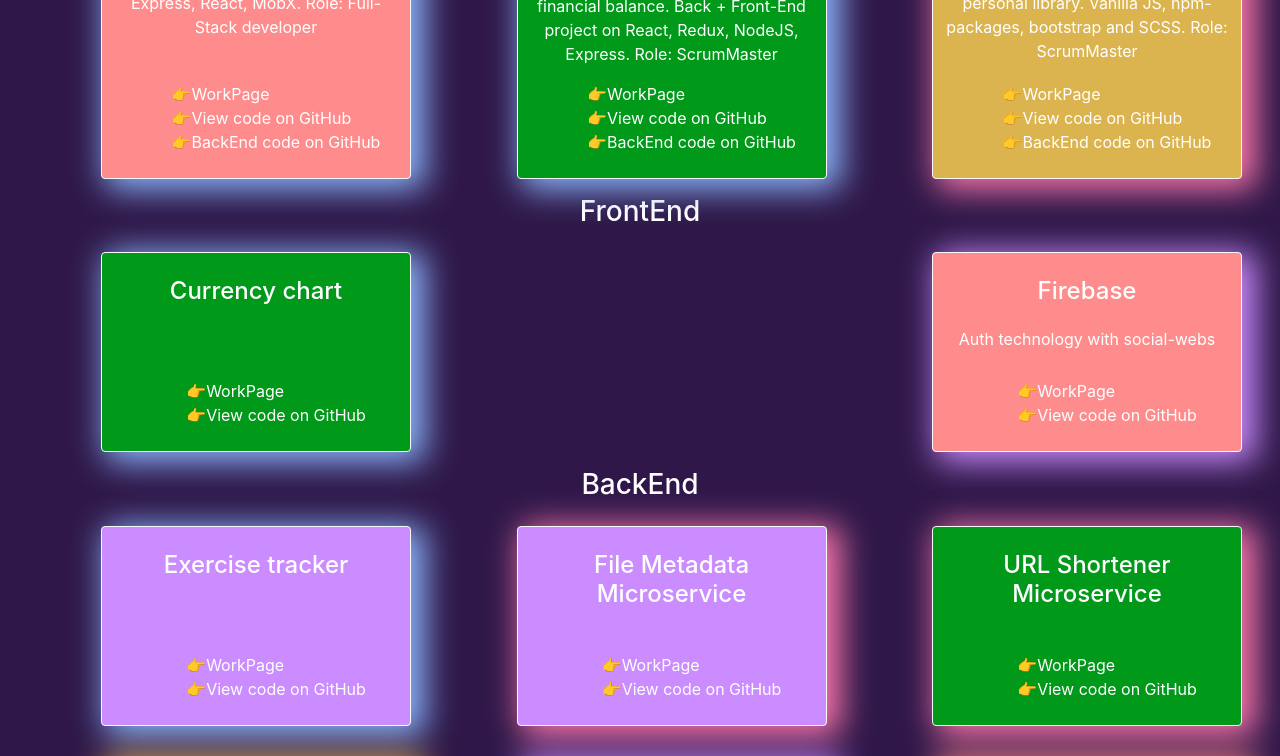
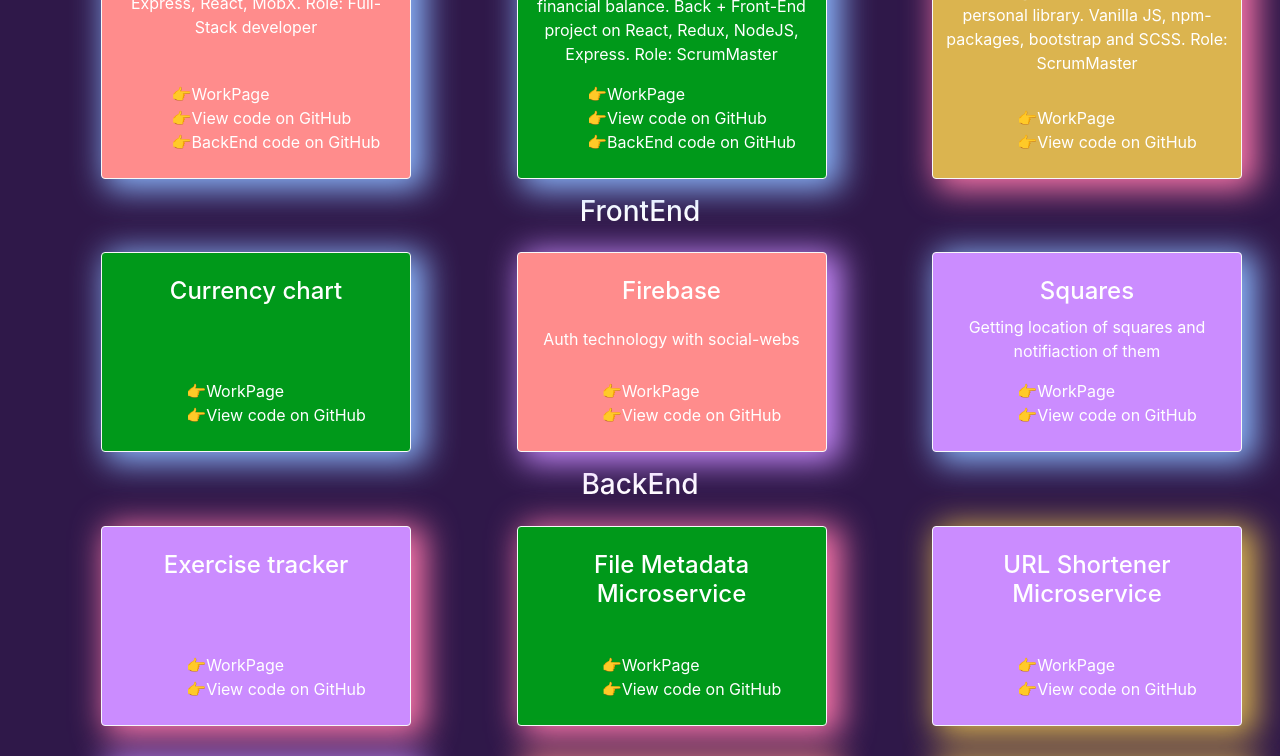
Before and after one commit to MikhailKolomoitsev/my-projects-page, a React (Create React App) app: page / in a window 1280 px wide. Shown: the part 620-1376 px from the top of the page. Built offline with nearby package versions, Linux system fonts and the light colour scheme.

Commit message:
+Squares

```diff
--- a/src/App.css
+++ b/src/App.css
@@ -19,7 +19,7 @@
   display: flex;
   flex-direction: column;
   align-items: center;
-  justify-content: center;
+  justify-content: space-evenly;
   font-size: calc(10px + 2vmin);
   color: white;
 }
@@ -37,6 +37,6 @@
   }
 }
 
-a{
-  color:white
+a {
+  color: white;
 }
--- a/src/App.js
+++ b/src/App.js
@@ -35,8 +35,7 @@ function App() {
               desc=
               {'Team project about searching movies, and adding favorite movies to a client personal library. Vanilla JS, npm-packages, bootstrap and SCSS. Role: ScrumMaster'}
               workpage={'https://wlad-kryhin.github.io/project-JS-NightCoders/'}
-              code={'https://github.com/EKhoroshko/backend-kapusta'}
-              back={'https://github.com/EKhoroshko/frontend-kapusta'}
+              code={'https://github.com/wlad-kryhin/project-JS-NightCoders/tree/master'}
               height={300}
             />
           </div>
@@ -52,8 +51,15 @@ function App() {
               height={200}
               name={'Firebase'}
               desc={'Auth technology with social-webs'}
-              workpage={'https://github.com/MikhailKolomoitsev/firebase-copy'}
+              workpage={'https://mikhailkolomoitsev.github.io/firebase-copy/login'}
               code={'https://github.com/MikhailKolomoitsev/firebase-copy'}
+            />
+            <ProjectCard
+              height={200}
+              name={'Squares'}
+              desc={'Getting location of squares and notifiaction of them'}
+              workpage={'https://mikhailkolomoitsev.github.io/start-test/'}
+              code={'https://github.com/MikhailKolomoitsev/start-test'}
             />
           </div>
           <h3>BackEnd</h3>
```
Also changed, not shown: 1 other file (tests, documents, lock files or other folders).
